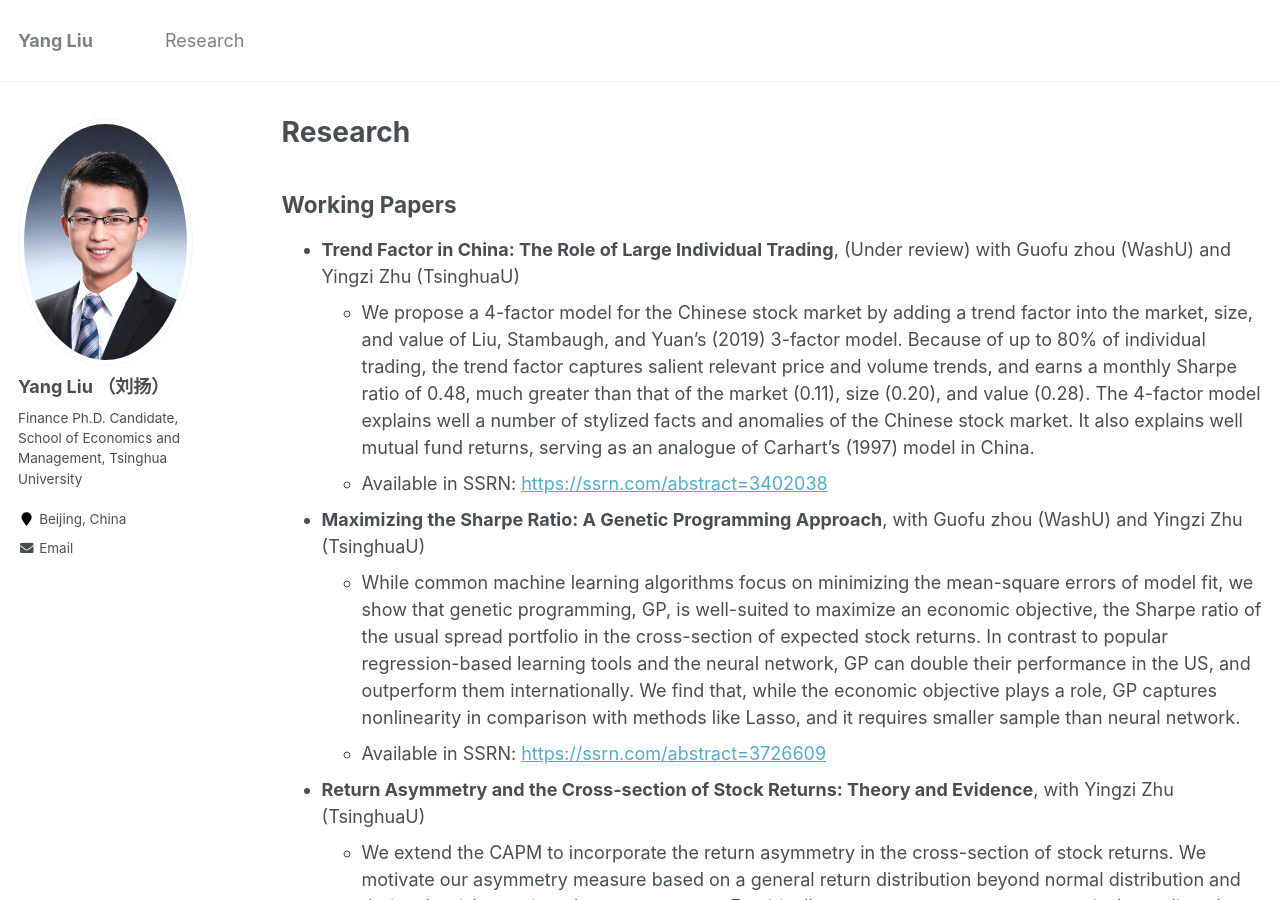
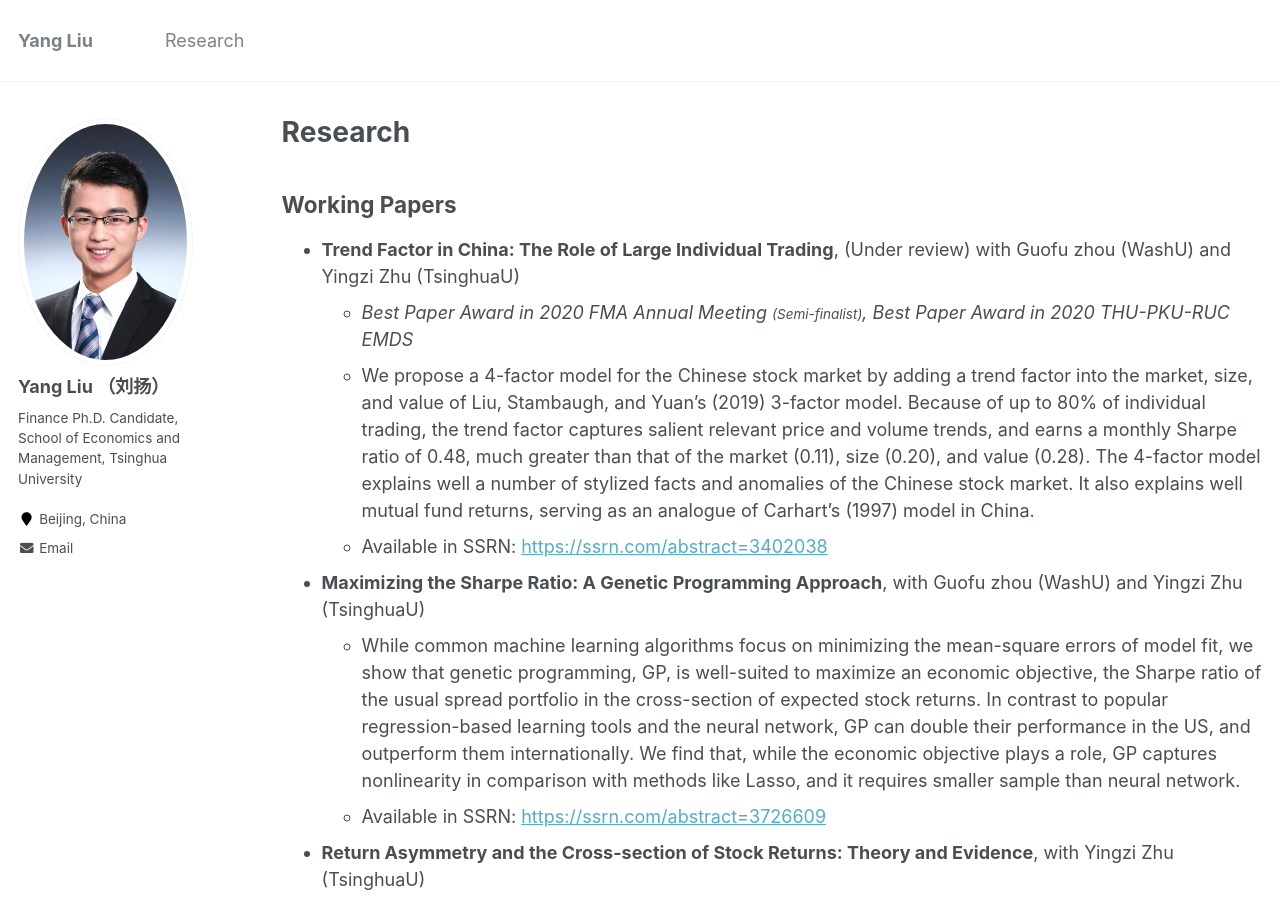
Before and after one commit to yangliu-finance/yangliu-finance.github.io, a Jekyll site: the page built from _pages/research.md, in a window 1280 px wide and 900 px high. Built offline with Jekyll 4.4.1, drawn with Linux system fonts in a browser that asks for light colours.

Commit message:
Update research.md

```diff
--- a/_pages/research.md
+++ b/_pages/research.md
@@ -10,6 +10,7 @@ Working Papers
 ------
 
 + **Trend Factor in China: The Role of Large Individual Trading**, (Under review) with Guofu zhou (WashU) and Yingzi Zhu (TsinghuaU)
+  + *Best Paper Award in 2020 FMA Annual Meeting <small>(Semi-finalist)</small>, Best Paper Award in 2020 THU-PKU-RUC EMDS*
   + We propose a 4-factor model for the Chinese stock market by adding a trend factor into the market, size, and value of Liu, Stambaugh, and Yuan's (2019)
   3-factor model. Because of up to 80% of individual trading, the trend factor captures salient relevant price and volume trends,
   and earns a monthly Sharpe ratio of 0.48, much greater than that of the market (0.11), size (0.20), and value (0.28).
```
